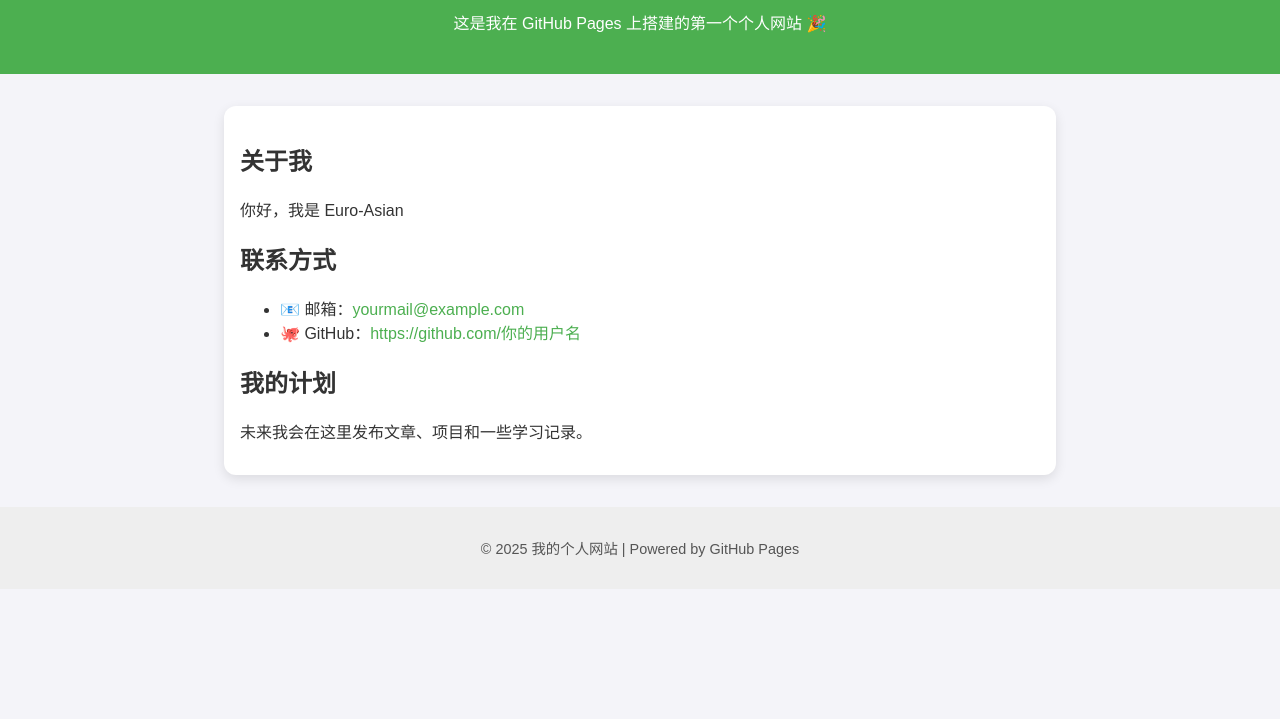
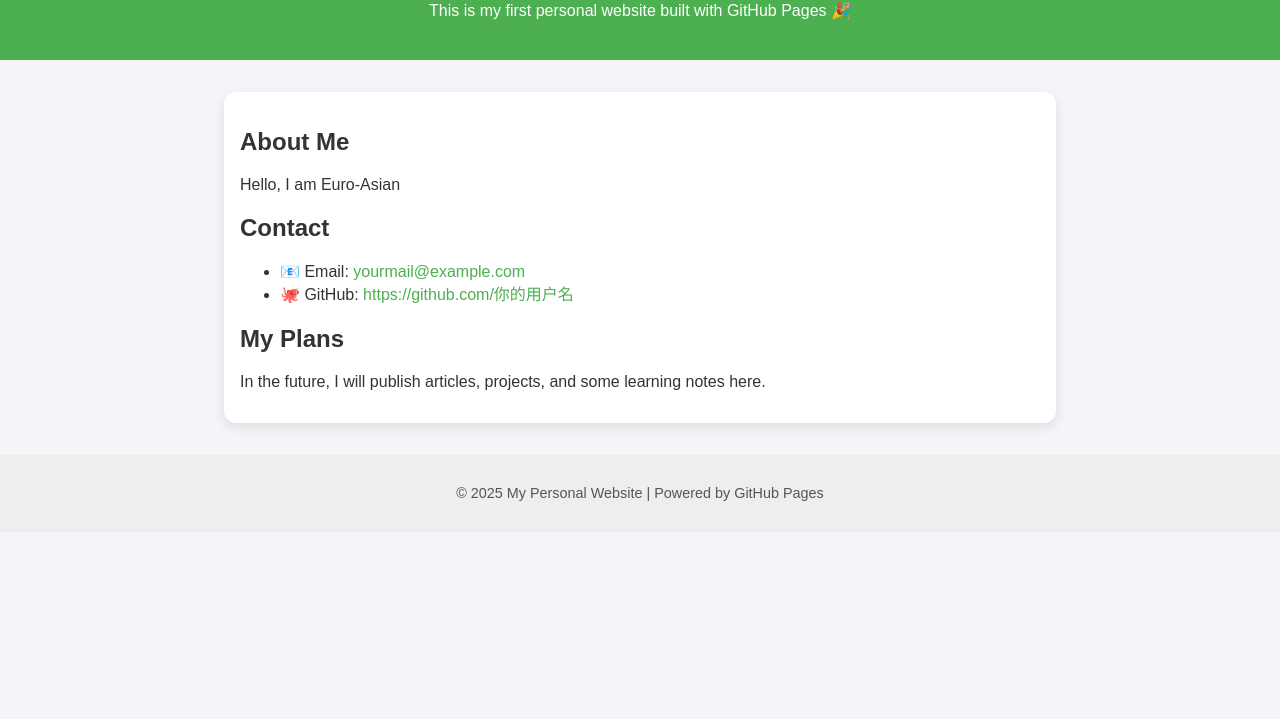
Before and after one commit to euro-asian/euro-asian.github.io, a plain HTML site: page index.html in a window 1280 px wide. Shown: the part 81-800 px from the top of the page. Drawn offline with Linux system fonts and the light colour scheme.

Commit message:
change to English

```diff
--- a/index.html
+++ b/index.html
@@ -1,9 +1,9 @@
 <!DOCTYPE html>
-<html lang="zh-CN">
+<html lang="en">
 <head>
   <meta charset="UTF-8">
   <meta name="viewport" content="width=device-width, initial-scale=1.0">
-  <title>我的个人网站</title>
+  <title>My Personal Website</title>
   <style>
     body {
       font-family: "Microsoft YaHei", sans-serif;
@@ -48,25 +48,26 @@
 </head>
 <body>
   <header>
-    <h1>欢迎来到我的网站！</h1>
-    <p>这是我在 GitHub Pages 上搭建的第一个个人网站 🎉</p>
+    <h1>Welcome to My Website!</h1>
+    <p>This is my first personal website built with GitHub Pages 🎉</p>
   </header>
 
   <main>
-    <h2>关于我</h2>
-    <p>你好，我是 Euro-Asian
-    <h2>联系方式</h2>
+    <h2>About Me</h2>
+    <p>Hello, I am Euro-Asian</p>
+
+    <h2>Contact</h2>
     <ul>
-      <li>📧 邮箱：<a href="mailto:yourmail@example.com">yourmail@example.com</a></li>
-      <li>🐙 GitHub：<a href="https://github.com/你的用户名" target="_blank">https://github.com/你的用户名</a></li>
+      <li>📧 Email: <a href="mailto:yourmail@example.com">yourmail@example.com</a></li>
+      <li>🐙 GitHub: <a href="https://github.com/你的用户名" target="_blank">https://github.com/你的用户名</a></li>
     </ul>
 
-    <h2>我的计划</h2>
-    <p>未来我会在这里发布文章、项目和一些学习记录。</p>
+    <h2>My Plans</h2>
+    <p>In the future, I will publish articles, projects, and some learning notes here.</p>
   </main>
 
   <footer>
-    <p>© 2025 我的个人网站 | Powered by GitHub Pages</p>
+    <p>© 2025 My Personal Website | Powered by GitHub Pages</p>
   </footer>
 </body>
 </html>
```
